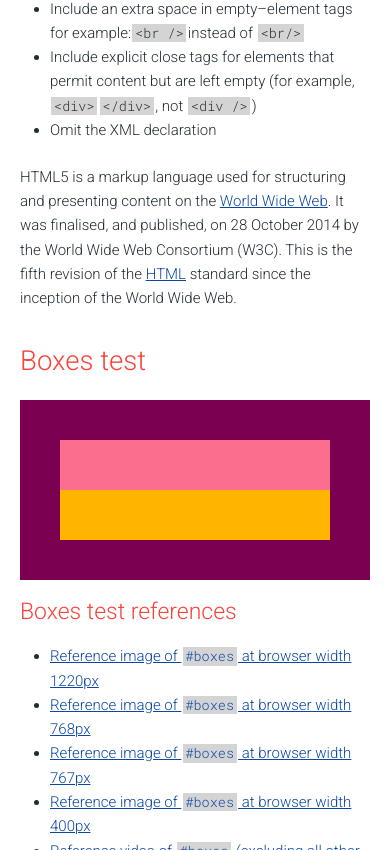
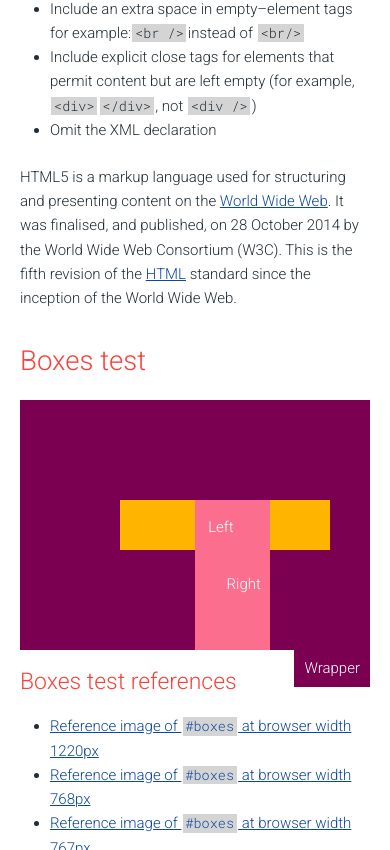
Before and after one commit to DigitalOwens/SpongeTest, a website: page index.html in a window 390 px wide. Shown: the part 946-1796 px from the top of the page. Drawn offline with Linux system fonts and the light colour scheme.

Commit message:
Task 9 Attempted
The purple wrapper box looks right. The rest I tried! I was thinking of adding a media query?! I played around with values in the inspect element, looked on W3Schools at various properties. Couldn't quite figure it out. (yet)

```diff
--- a/app/css/spongetest.css
+++ b/app/css/spongetest.css
@@ -191,15 +191,66 @@ strong {
  * Styles to make the boxes actually visible to start
  */
 #boxes {
-  padding: 40px;
+  padding: 100px;
+  position: relative; /* allows a position outside of margins */
+
+}
+
+#boxes:after{
+    content: 'Wrapper';
+    color: white;
+    font-size: 1.5em;
+    background-color: #7B0051;
+    position: absolute;
+    bottom: -37px;
+    right: 0;
+    padding: 10px;
+
 }
 
 #box-left {
-  height: 50px;
+    height: 50px;
+    width: 210px;
+
+}
+
+#box-left:after {
+    content: 'Left';
+    color: white;
+    font-size: 1.5em;
+    position: relative;
+    top: 36%;
+    left: 42%;
+     z-index: 1;
+
+}
+
+#box-left-content span{
+    display: table-cell;
+    text-align: center;
+    vertical-align: middle;
 }
 
 #box-right {
-  height: 50px;
+  display: block;
+    min-width: 50px;
+    width: 50%;
+    height: 100%;
+    z-index: 0;
+    vertical-align: middle;
+    float: right;
+    height: 150px;
+    right: 0;
+}
+
+#box-right:after {
+    content:'Right';
+    color: white;
+    font-size: 1.5em;
+    position: relative;
+    left: 42%;
+    top: 50%;
+
 }
 
 /**
@@ -251,7 +302,7 @@ div.panel p{
     width: 200px;
     height: 150px;
     margin-left: auto;
-    margin-right: auto }
+    margin-right: auto;
 }
 
 table {
```
